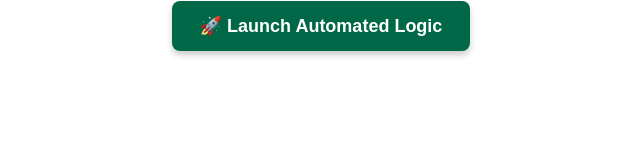
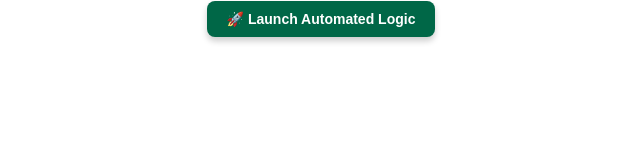
Before and after one commit to armauer/alc_redirect, a plain HTML site: page index.html in a window 1280 px wide. Shown: the whole page, without its empty margins (319-959 px from the left). Drawn offline with Linux system fonts and the light colour scheme.

Commit message:
Update index.html

```diff
--- a/index.html
+++ b/index.html
@@ -6,7 +6,7 @@
   <style>
     body { font-family: Arial, sans-serif; text-align: center; margin: 0; padding-top: 1px; /* small spacing so it’s not glued to the very edge */ }
     a.button {
-      display: inline-block; padding: 14px 28px; font-size: 18px; font-weight: bold;
+      display: inline-block; padding: 10px 20px; font-size: 14px; font-weight: bold;
       color: #fff; background-color: #006747; border-radius: 8px; text-decoration: none;
       box-shadow: 0 4px 6px rgba(0,0,0,0.2);
     }
```
